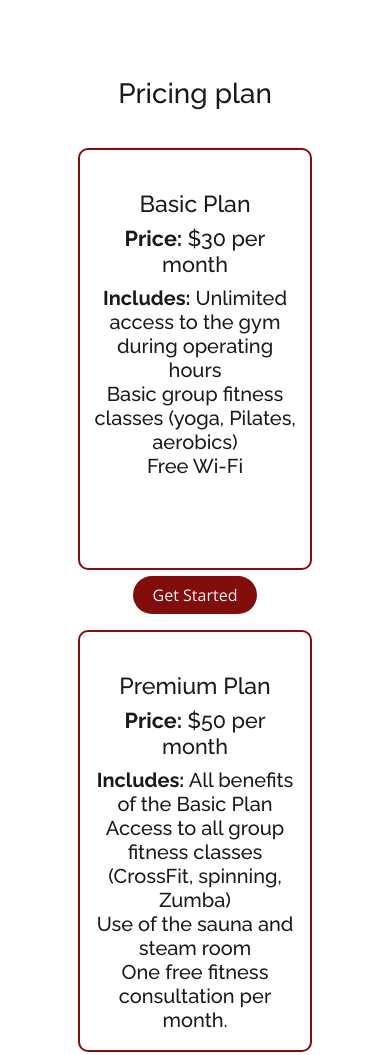
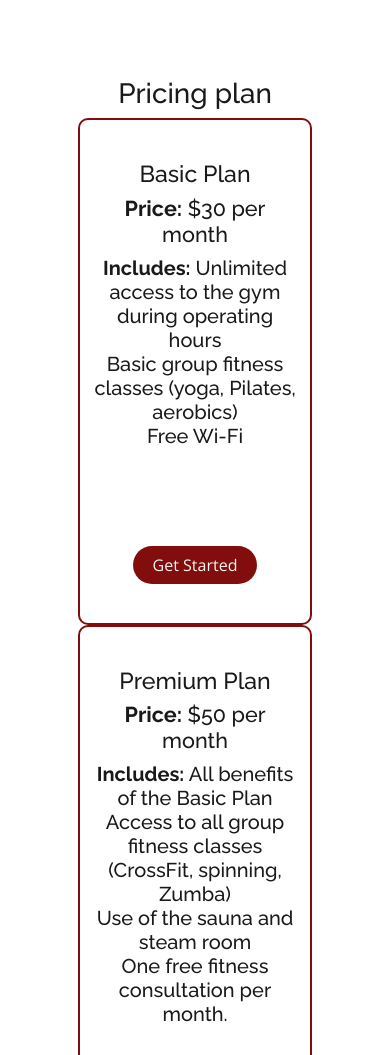
Before and after one commit to marijanela1/FitLife-desktop, a plain HTML site: page index.html in a window 390 px wide. Shown: the part 2495-3550 px from the top of the page. Drawn offline with nearby package versions, Linux system fonts and the light colour scheme.

Commit message:
Update main.css

```diff
--- a/assets/css/main.css
+++ b/assets/css/main.css
@@ -1059,8 +1059,15 @@ img {
     width: 60%;
     height: 50vh;
     margin: 30px auto;
+}
+}
+@media (max-width: 575px) {
+  .plan {
+    display: inline-flexbox;
+    width: 60%;
+    height: 60vh;
+    margin: auto auto;
   }
-
 }
 /*--------------------------------------------------------------
 # Calendar Section
```
